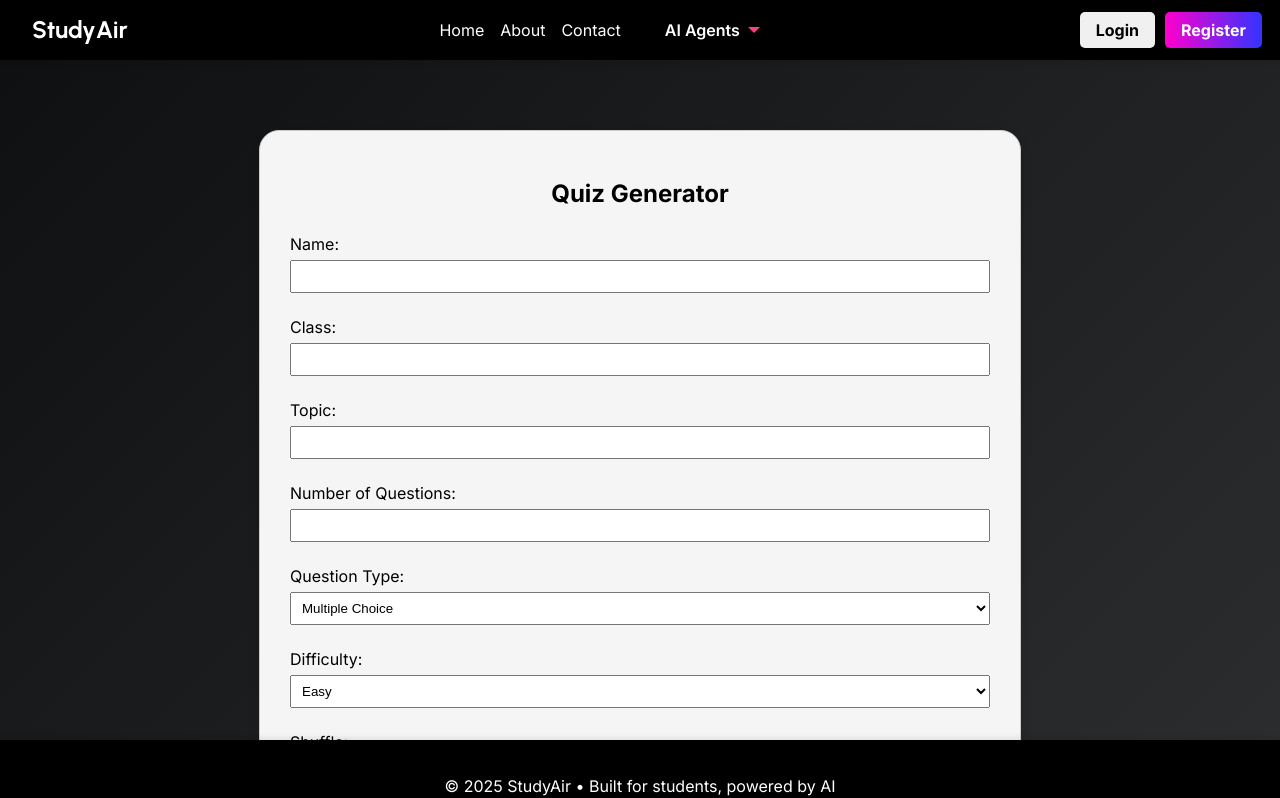
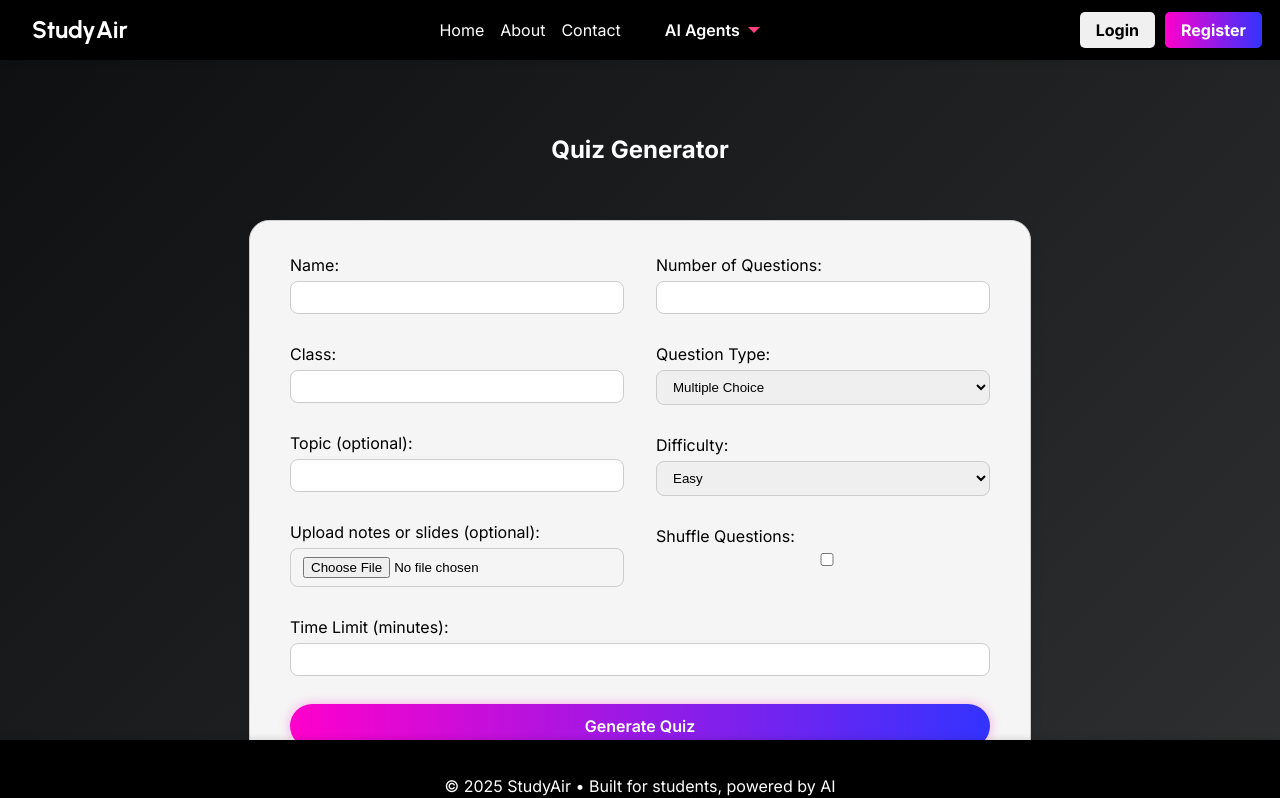
Before and after one commit to SommieOgu/StudyAir, a React (Vite) app: page /quiz-generator in a window 1280 px wide. Shown: the top 798 px of the page. Built offline with nearby package versions, Linux system fonts and the light colour scheme.

Commit message:
added upload file option, changed layout of form

```diff
--- a/src/pages/QuizGenerator.css
+++ b/src/pages/QuizGenerator.css
@@ -1,24 +1,31 @@
+.quiz-page {
+  padding: 2rem;
+  text-align: center;
+}
+
 .quiz-box {
-  width: 700px;
-  min-height: 250px;
-  max-width: 95%;
-  padding: 25px 30px;
-  margin: 50px auto;
+  display: inline-block;
+  padding: 2rem 2.5rem;
+  margin: 2rem auto;
   border: 1px solid #ccc;
   border-radius: 20px;
   background-color: #f5f5f5;
   box-shadow: 0 6px 12px rgba(0,0,0,0.1);
+  text-align: left;
+  max-width: 700px;
 }
 
 .quiz-box h2 {
   text-align: center;
   margin-bottom: 20px;
-   color: black;
+  font-size: 1.5rem;
+  color: black;
 }
 
 .quiz-columns {
   display: flex;
-  gap: 20px;
+  gap: 2rem;
+  flex-wrap: wrap; /* responsive */
 }
 
 .quiz-column {
@@ -28,39 +35,41 @@
 }
 
 .quiz-box label {
-  display: block;
-  margin-bottom: 10px;
+  margin-bottom: 0.75rem;
+  font-weight: 500;
   color: black;
 }
 
 .quiz-box input,
 .quiz-box select {
   width: 100%;
-  padding: 7px;
+  padding: 0.5rem 0.75rem;
   margin-top: 4px;
-  margin-bottom: 12px;
+  margin-bottom: 1rem;
+  border-radius: 8px;
+  border: 1px solid #ccc;
   box-sizing: border-box;
 }
 
 .quiz-box button {
-  padding: 10px;
-   background: linear-gradient(to right, #ff00cc, #3333ff);
-  color: white;
-  border: none;
-  border-radius: 8px;
-  cursor: pointer;
-}
-/* same as notetaker button hover */
-.quiz-box button:hover {
-  display: inline-block;
-  margin-top: 1.5rem;
-  padding: 0.75rem 2rem;
+  padding: 0.75rem 1.5rem;
   background: linear-gradient(to right, #ff00cc, #3333ff);
   color: white;
   font-weight: 600;
   border: none;
   border-radius: 50px;
-  text-decoration: none;
   font-size: 1rem;
   box-shadow: 0 0 12px rgba(255, 0, 204, 0.3);
+  cursor: pointer;
+  transition: all 0.3s ease;
 }
+
+.quiz-box button:hover {
+  opacity: 0.9;
+}
+
+@media (max-width: 768px) {
+  .quiz-columns {
+    flex-direction: column;
+  }
+}
--- a/src/pages/QuizGenerator.jsx
+++ b/src/pages/QuizGenerator.jsx
@@ -5,7 +5,7 @@ export default function QuizGenerator() {
   const [name, setName] = useState("");
   const [className, setClassName] = useState("");
   const [topic, setTopic] = useState("");
-  const [subtopic, setSubtopic] = useState("");
+  const [file, setFile] = useState(null);
   const [questions, setQuestions] = useState("");
   const [questionType, setQuestionType] = useState("multiple-choice");
   const [difficulty, setDifficulty] = useState("easy");
@@ -14,59 +14,39 @@ export default function QuizGenerator() {
 
   function handleChange(e) {
     const { name, value, type, checked } = e.target;
-    switch (name) {
-      case "name":
-        setName(value);
-        break;
-      case "className":
-        setClassName(value);
-        break;
-      case "topic":
-        setTopic(value);
-        break;
-      case "subtopic":
-        setSubtopic(value);
-        break;
-      case "questions":
-        setQuestions(value);
-        break;
-      case "questionType":
-        setQuestionType(value);
-        break;
-      case "difficulty":
-        setDifficulty(value);
-        break;
-      case "shuffle":
-        setShuffle(checked);
-        break;
-      case "timeLimit":
-        setTimeLimit(value);
-        break;
-      default:
-        break;
+    if (name === "name") setName(value);
+    else if (name === "className") setClassName(value);
+    else if (name === "topic") setTopic(value);
+    else if (name === "questions") setQuestions(value);
+    else if (name === "questionType") setQuestionType(value);
+    else if (name === "difficulty") setDifficulty(value);
+    else if (name === "shuffle") setShuffle(checked);
+    else if (name === "timeLimit") setTimeLimit(value);
   }
+
+  function handleFileChange(e) {
+    setFile(e.target.files[0]);
   }
 
   function handleSubmit(e) {
     e.preventDefault();
+    console.log("Name:", name);
+    console.log("Class:", className);
+    console.log("Topic:", topic);
+    if (file) console.log("Uploaded file:", file.name);
+    console.log("Number of questions:", questions);
+    console.log("Question type:", questionType);
+    console.log("Difficulty:", difficulty);
+    console.log("Shuffle:", shuffle);
+    console.log("Time limit:", timeLimit);
 
-    console.log({
-      name,
-      className,
-      topic,
-      subtopic,
-      questions,
-      questionType,
-      difficulty,
-      shuffle,
-      timeLimit,
-    });
-    alert("Quiz Generated! Check console for submitted data.");
   }
 
   return (
-    <div className="quiz-box">
+    <div className="quiz-page">
       <h2>Quiz Generator</h2>
+      <form className="quiz-box" onSubmit={handleSubmit}>
+        <div className="quiz-columns">
           <div className="quiz-column">
             <label>
               Name:
@@ -77,10 +57,20 @@ export default function QuizGenerator() {
               <input type="text" name="className" value={className} onChange={handleChange} />
             </label>
             <label>
-      Topic:
+              Topic (optional):
               <input type="text" name="topic" value={topic} onChange={handleChange} />
             </label>
+            <label>
+              Upload notes or slides (optional):
+              <input
+                type="file"
+                accept=".pdf,.docx,.pptx,.txt"
+                onChange={handleFileChange}
+              />
+            </label>
+            {file && <p>Selected file: {file.name}</p>}
           </div>
+
 
           <div className="quiz-column">
             <label>
@@ -104,15 +94,30 @@ export default function QuizGenerator() {
               </select>
             </label>
             <label>
-      Shuffle:
+              Shuffle Questions:
               <input type="checkbox" name="shuffle" checked={shuffle} onChange={handleChange} />
             </label>
+          </div>
+        </div>
+
+
+        <div className="quiz-row">
+          <div className="quiz-column">
             <label>
-      Time Limit:
-      <input type="number" name="timeLimit" value={timeLimit} onChange={handleChange} />
+              Time Limit (minutes):
+              <input
+                type="number"
+                name="timeLimit"
+                value={timeLimit}
+                onChange={handleChange}
+              />
             </label>
+          </div>
+          <div className="quiz-column" style={{ display: "flex", justifyContent: "flex-end" }}>
             <button type="submit">Generate Quiz</button>
           </div>
         </div>
+      </form>
+    </div>
   );
 }
```
Lines whose indentation alone changed are shown as unchanged.
